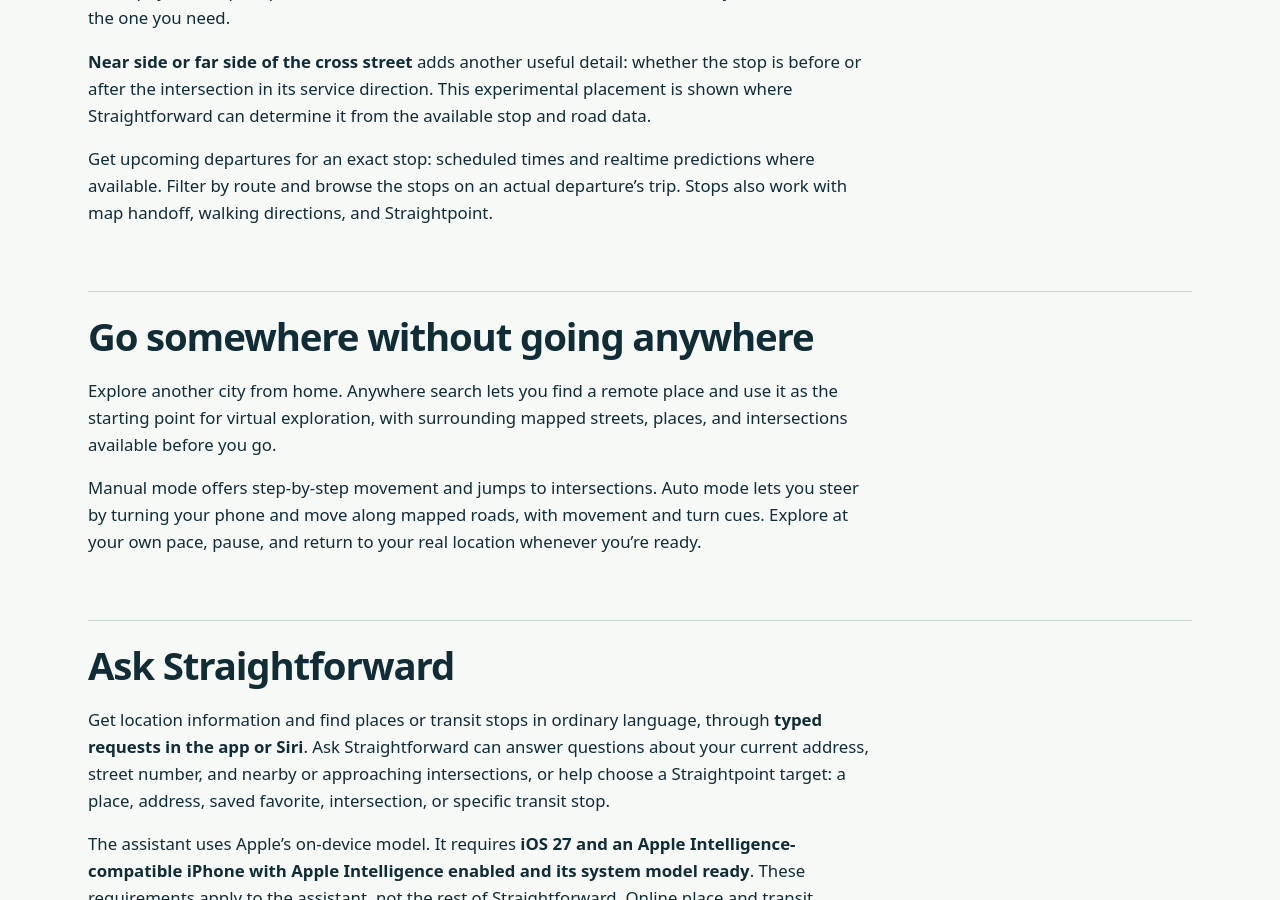
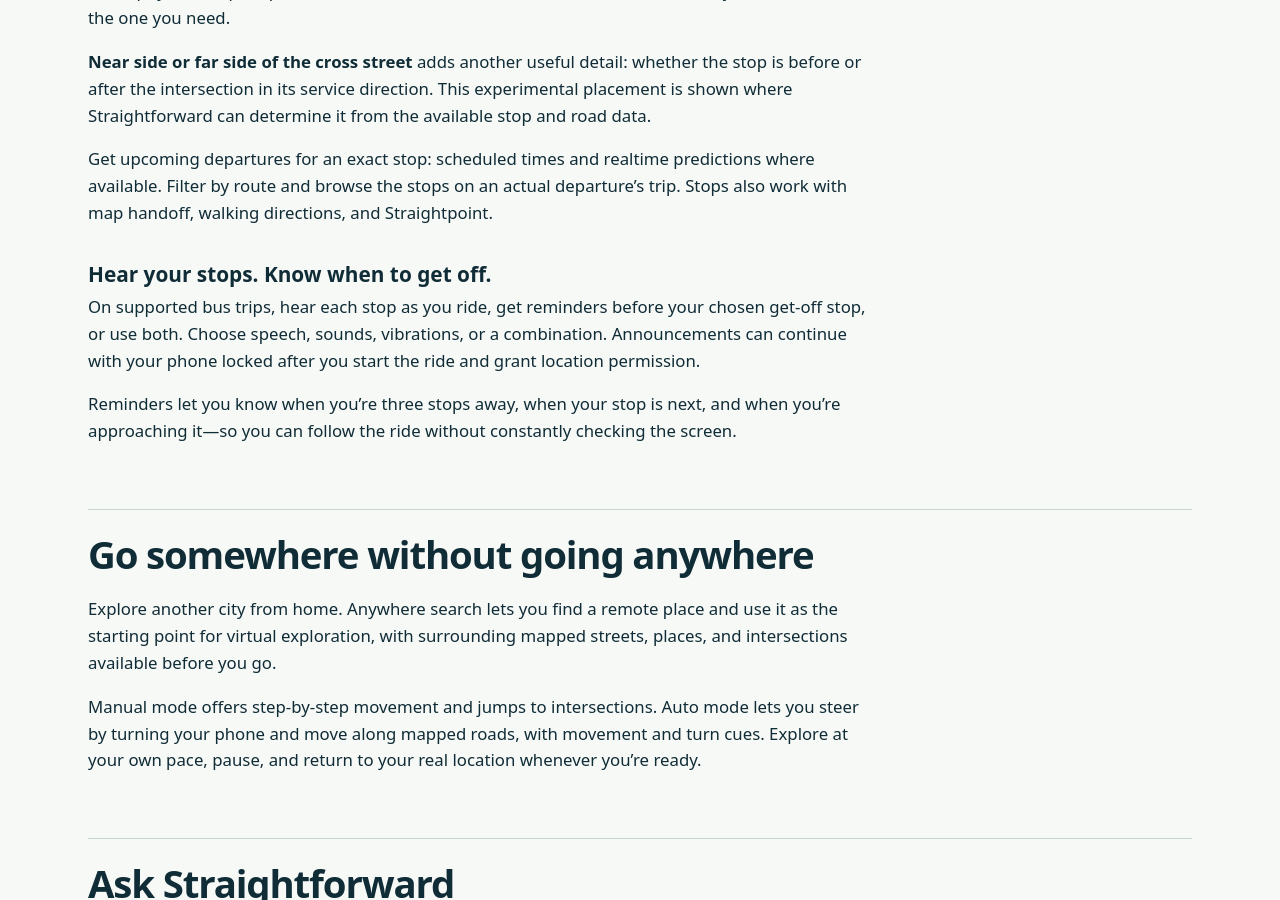
Before and after one commit to mforzano/straightforward-navigation-site, a Jekyll site: the page built from index.md, in a window 1280 px wide and 900 px high, scrolled down 1577 px. Built offline with Jekyll 4.4.1, drawn with Linux system fonts in a browser that asks for light colours.

Commit message:
Highlight onboard stop announcements and get-off reminders

```diff
--- a/index.md
+++ b/index.md
@@ -25,6 +25,12 @@ Two stops can have the same intersection name and sit on opposite curbs. Straigh
 **Near side or far side of the cross street** adds another useful detail: whether the stop is before or after the intersection in its service direction. This experimental placement is shown where Straightforward can determine it from the available stop and road data.
 
 Get upcoming departures for an exact stop: scheduled times and realtime predictions where available. Filter by route and browse the stops on an actual departure's trip. Stops also work with map handoff, walking directions, and Straightpoint.
+
+### Hear your stops. Know when to get off.
+
+On supported bus trips, hear each stop as you ride, get reminders before your chosen get-off stop, or use both. Choose speech, sounds, vibrations, or a combination. Announcements can continue with your phone locked after you start the ride and grant location permission.
+
+Reminders let you know when you're three stops away, when your stop is next, and when you're approaching it—so you can follow the ride without constantly checking the screen.
 
 <h2 id="virtual">Go somewhere without going anywhere</h2>
 
```
